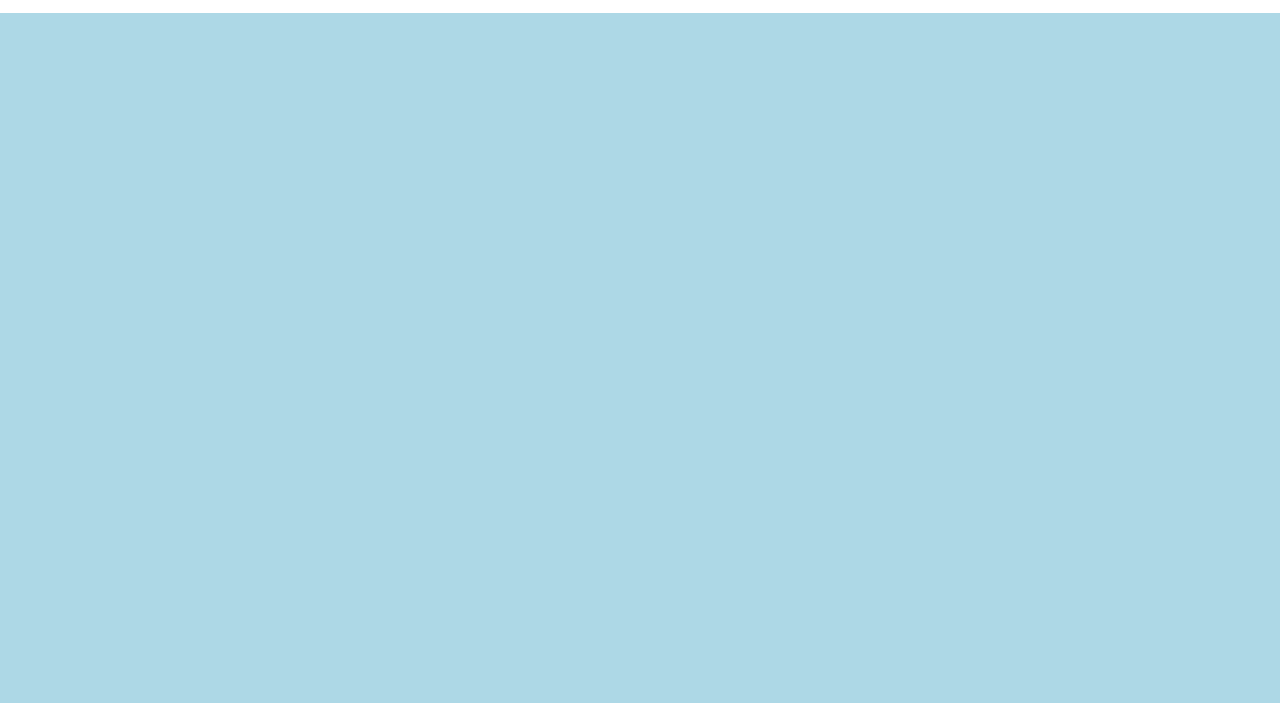
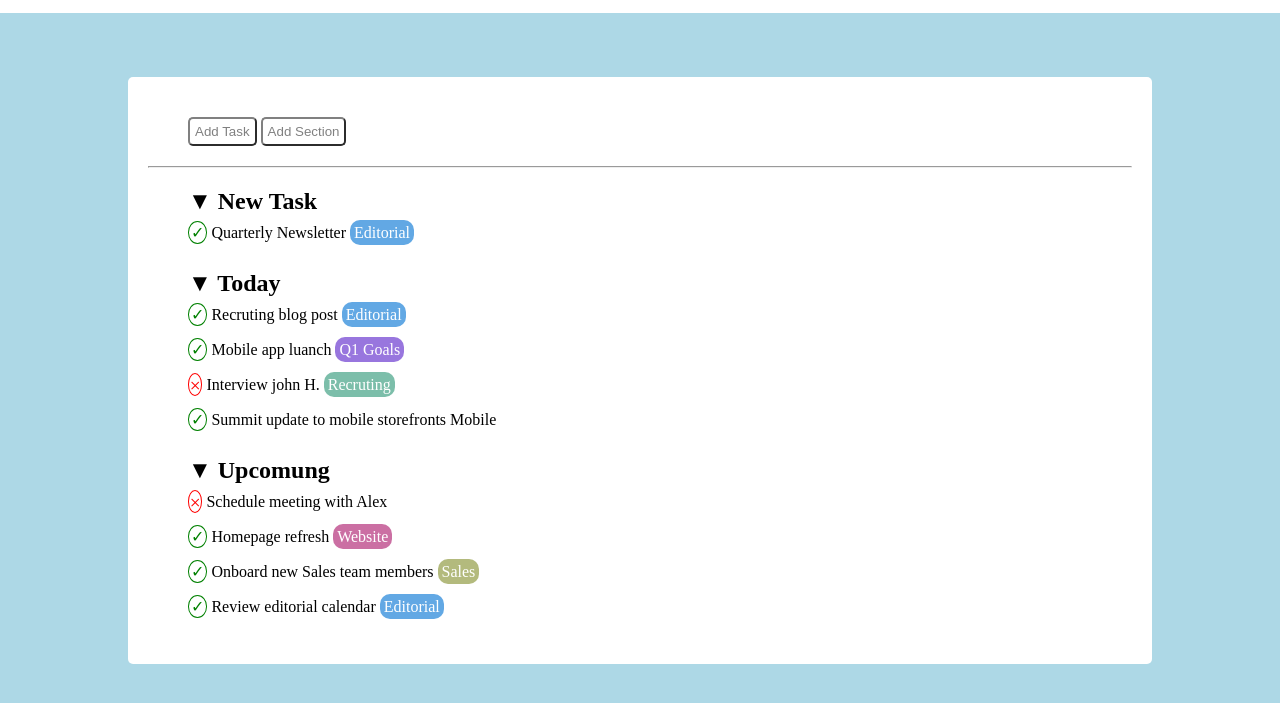
Before and after one commit to Andreaboldrin97/html-css-toboolist, a plain HTML site: page index.html in a window 1280 px wide. Shown: the part 73-776 px from the top of the page. Drawn offline with Linux system fonts and the light colour scheme.

Commit message:
aggiunta spunte

```diff
--- a/index.html
+++ b/index.html
@@ -14,10 +14,43 @@
             <img src="img/Logo.png" alt="logo Toboolist">
             <span id="logotext">Toboolist</span>
         </div>
-
     </header>
     <main>
-
+        <div class="container">
+            <div class="section">
+                <section>
+                    <div>
+                         <button class="btask">Add Task</button>
+                         <button >Add Section</button>
+                    </div>
+                    <hr>
+                </section>
+                <section>
+                    <div class="btask">
+                        <h1> New Task</h1>
+                        <p> Quarterly Newsletter <span  class="blu">Editorial</span></p>
+                    </div>
+                </section>
+                <section>
+                    <div class="btask">
+                        <h1> Today</h1>
+                        <p> Recruting blog post <span  class="blu">Editorial</span></p>
+                        <p> Mobile app luanch <span  class="viola">Q1 Goals</span></p>
+                        <p class="neg"> Interview john H. <span  class="green">Recruting</span></p>
+                        <p> Summit update to mobile storefronts <span  class="orange">Mobile</span></p>
+                    </div>
+                </section>
+                <section>
+                    <div class="btask">
+                        <h1> Upcomung</h1>
+                        <p class="neg"> Schedule meeting with Alex </p>
+                        <p> Homepage refresh <span  class="violaceo">Website</span></p>
+                        <p> Onboard new Sales team members <span  class="verdino">Sales</span></p>
+                        <p> Review editorial calendar <span  class="blu">Editorial</span></p>
+                    </div>
+                </section>
+            </div>
+        </div>
     </main>
 </body>
 </html>
--- a/style.css
+++ b/style.css
@@ -17,4 +17,80 @@ body{
 .container{
     width: 80%;
     margin: 5% 10%;
+    background-color: white;
+    border-radius: 5px;
+    height: 80%;
 }
+button{
+    background-color: white;
+    padding: 5px;
+    border-radius: 5px;
+    border-color: grey;
+    color: grey;
+}
+button:hover{
+    background-color: rgb(98, 168, 228) ;
+    color: black;
+}
+.btask{
+    margin: 20px 0 20px 40px;
+}
+.blu{
+    background-color:rgb(98, 168, 228) ;
+    padding: 4px;
+    border-radius: 10px;
+    color: white;
+}
+.viola{
+    background-color:rgb(152, 118, 222);
+    padding: 4px;
+    border-radius: 10px;
+    color: white;
+}
+.green{
+    background-color:rgb(124, 190, 170);
+    padding: 4px;
+    border-radius: 10px;
+    color: white;
+}
+.orage{
+    background-color:rgb(230, 162, 75);
+    padding: 4px;
+    border-radius: 10px;
+    color: white;
+}
+.violaceo{
+    background-color:rgb(203, 111, 163);
+    padding: 4px;
+    border-radius: 10px;
+    color: white;
+}
+.verdino{
+    background-color:rgb(179, 186, 125);
+    padding: 4px;
+    border-radius: 10px;
+    color: white;
+}
+.section{
+    padding: 20px 20px;
+}
+p{
+    line-height: 35px;
+}
+h1::before{
+    content: ' \25BC';
+}
+p::before{
+    content: ' \2713';
+    color: green;
+    padding: 2px;
+    border: 1px solid green;
+    border-radius: 50%;
+}
+.neg::before{
+    content: ' \10102';
+    color: red;
+    padding: 2px;
+    border: 1px solid red;
+    border-radius: 50%;
+}
```
Also changed, not shown: 1 other file.
